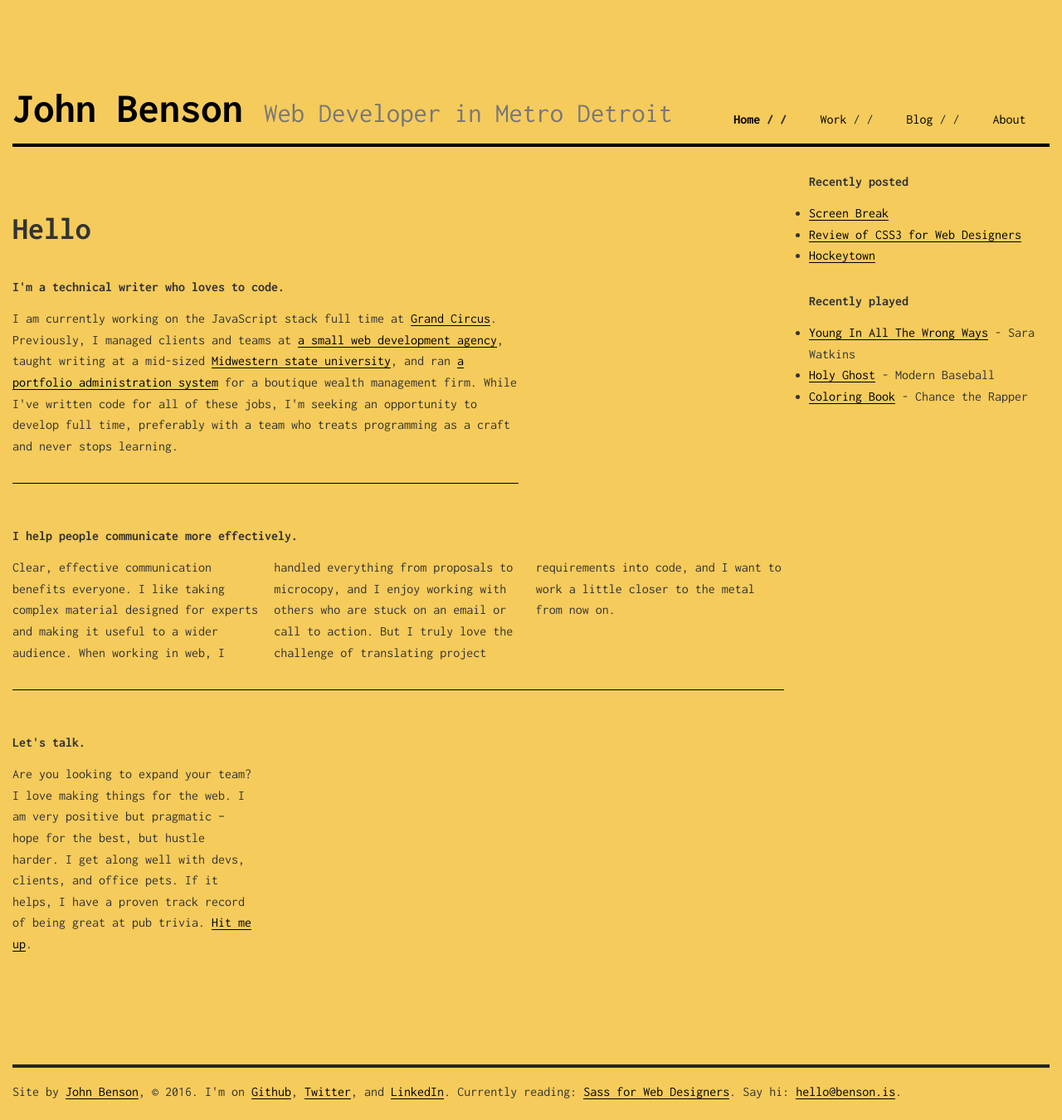
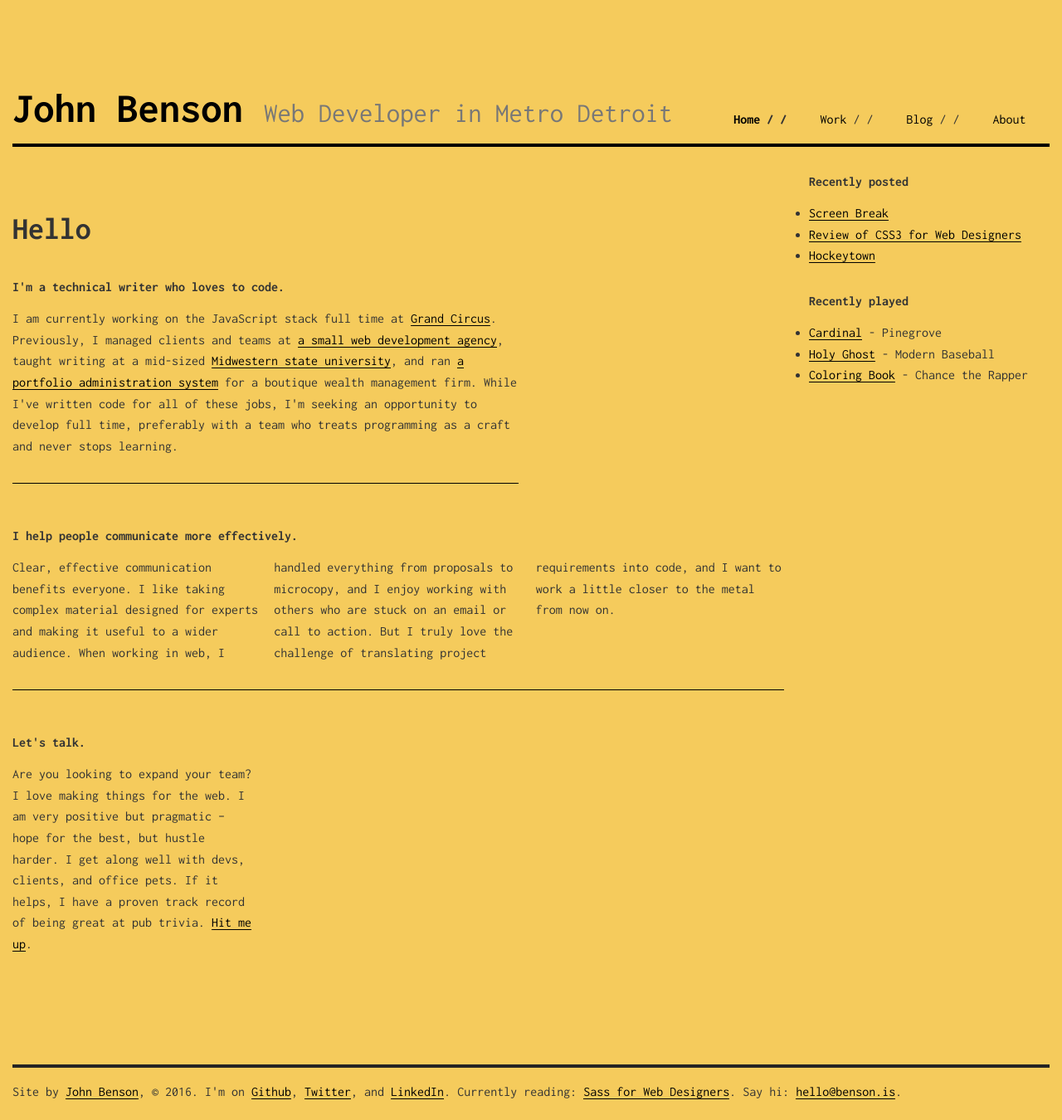
Before and after one commit to johnbenson/johnbenson.github.io, a Jekyll site: the page built from index.html, in a window 1280 px wide. Shown: the whole page at 83% size. Built offline with Jekyll 4.4.1, drawn with Linux system fonts in a browser that asks for light colours; nearby versions of some CDN libraries.

Commit message:
updated recently played

```diff
--- a/index.html
+++ b/index.html
@@ -65,7 +65,7 @@
           </ul>
           <h5>Recently played</h5>
           <ul>
-            <li><a href="https://open.spotify.com/album/5O41sFLk5rKN2S4eT8GgQR">Young In All The Wrong Ways</a> - Sara Watkins</li>
+            <li><a href="https://open.spotify.com/album/2SmrUzUMMOYQqoPuOhlhjw">Cardinal</a> - Pinegrove</li>
             <li><a href="https://open.spotify.com/album/6URwQZCeFUpL9d0dD8PJpd">Holy Ghost</a> - Modern Baseball</li>
             <li><a href="https://open.spotify.com/album/71QyofYesSsRMwFOTafnhB">Coloring Book</a> - Chance the Rapper</li>
           </ul>
```
